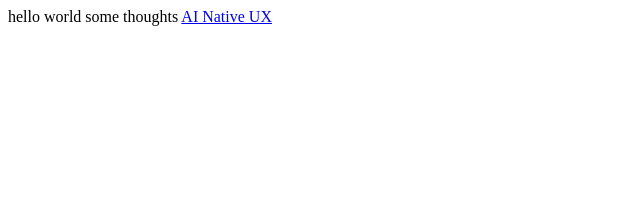
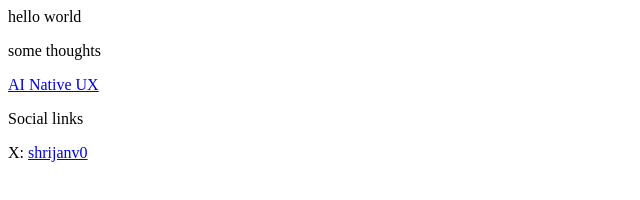
Before and after one commit to izanav0/learning-frontend, a plain HTML site: page index.html in a window 1280 px wide. Shown: the whole page, without its empty margins (0-640 px from the left). Drawn offline with Linux system fonts and the light colour scheme.

Commit message:
Add social links

```diff
--- a/index.html
+++ b/index.html
@@ -1,4 +1,7 @@
-hello world
+<p>hello world</p>
 
-some thoughts
+<p>some thoughts</p>
 <a href="blogs/ai-native-ux.html">AI Native UX</a>
+
+<p>Social links</p>
+<p>X: <a href="https://x.com/shrijanv0">shrijanv0</a></p>
```
